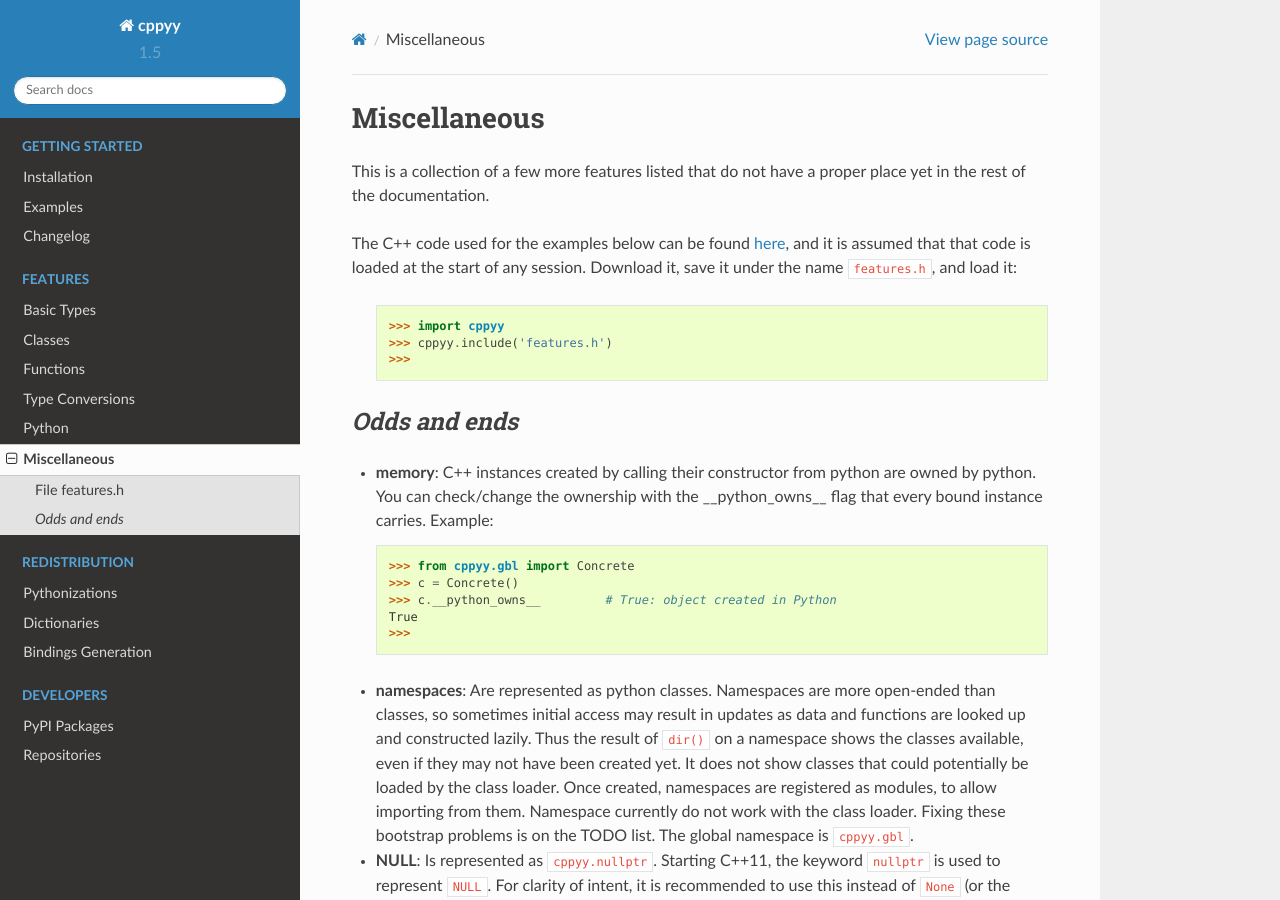
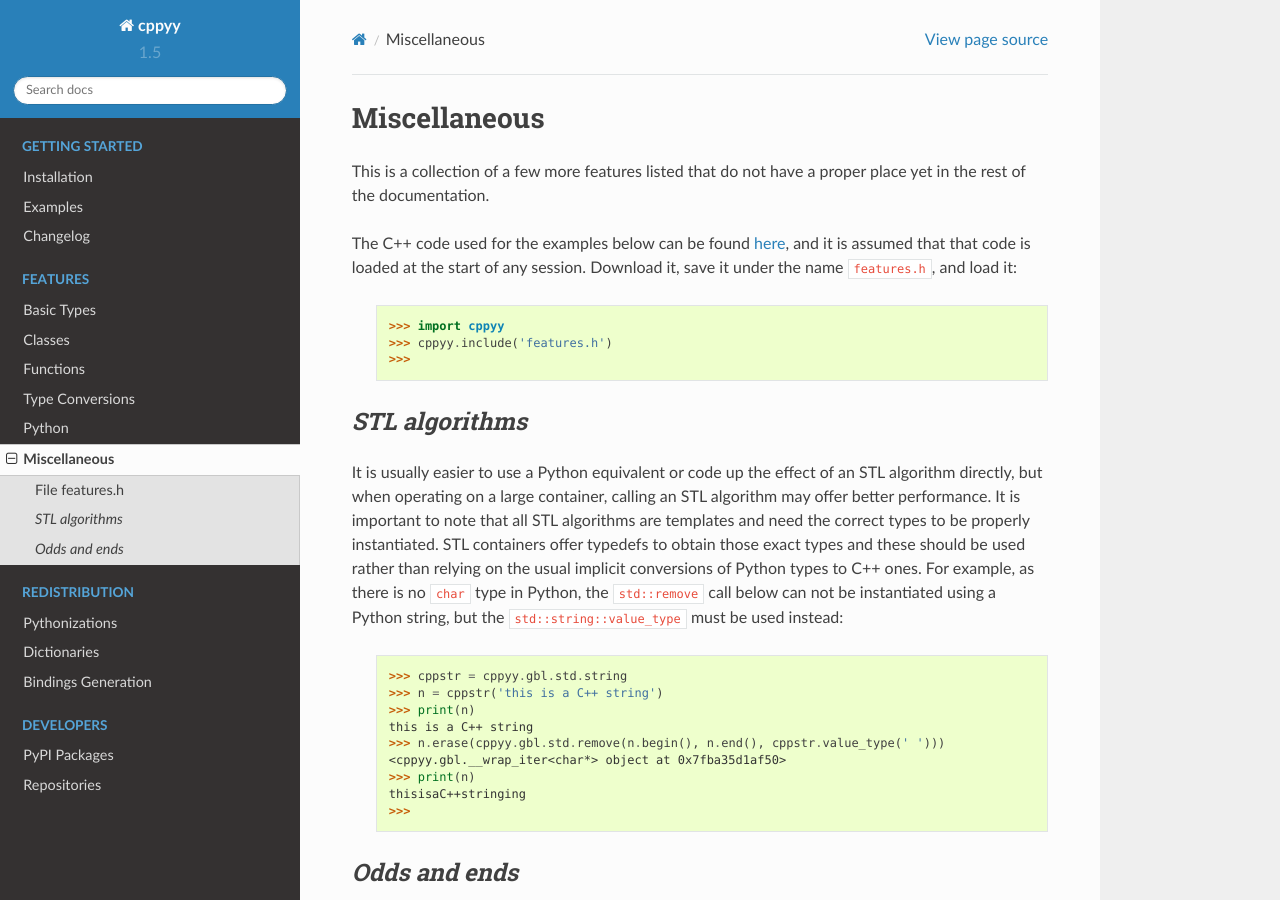
Before and after one commit to wlav/cppyy, a Sphinx documentation site: the page built from doc/source/features.rst, in a window 1280 px wide and 900 px high. Built offline with Sphinx 7.4.7 and the Read the Docs theme 2.0.0, drawn with Linux system fonts in a browser that asks for light colours.

Commit message:
quick note on STL algorithms

```diff
--- a/doc/source/features.rst
+++ b/doc/source/features.rst
@@ -20,6 +20,34 @@
 
     >>> import cppyy
     >>> cppyy.include('features.h')
+    >>>
+
+
+`STL algorithms`
+----------------
+
+It is usually easier to use a Python equivalent or code up the effect of an
+STL algorithm directly, but when operating on a large container, calling an
+STL algorithm may offer better performance.
+It is important to note that all STL algorithms are templates and need the
+correct types to be properly instantiated.
+STL containers offer typedefs to obtain those exact types and these should
+be used rather than relying on the usual implicit conversions of Python types
+to C++ ones.
+For example, as there is no ``char`` type in Python, the ``std::remove`` call
+below can not be instantiated using a Python string, but the
+``std::string::value_type`` must be used instead:
+
+  .. code-block:: python
+
+    >>> cppstr = cppyy.gbl.std.string
+    >>> n = cppstr('this is a C++ string')
+    >>> print(n)
+    this is a C++ string
+    >>> n.erase(cppyy.gbl.std.remove(n.begin(), n.end(), cppstr.value_type(' ')))
+    <cppyy.gbl.__wrap_iter<char*> object at 0x7fba35d1af50>
+    >>> print(n)
+    thisisaC++stringing
     >>>
 
 
```
Also changed, not shown: 1 other file.
